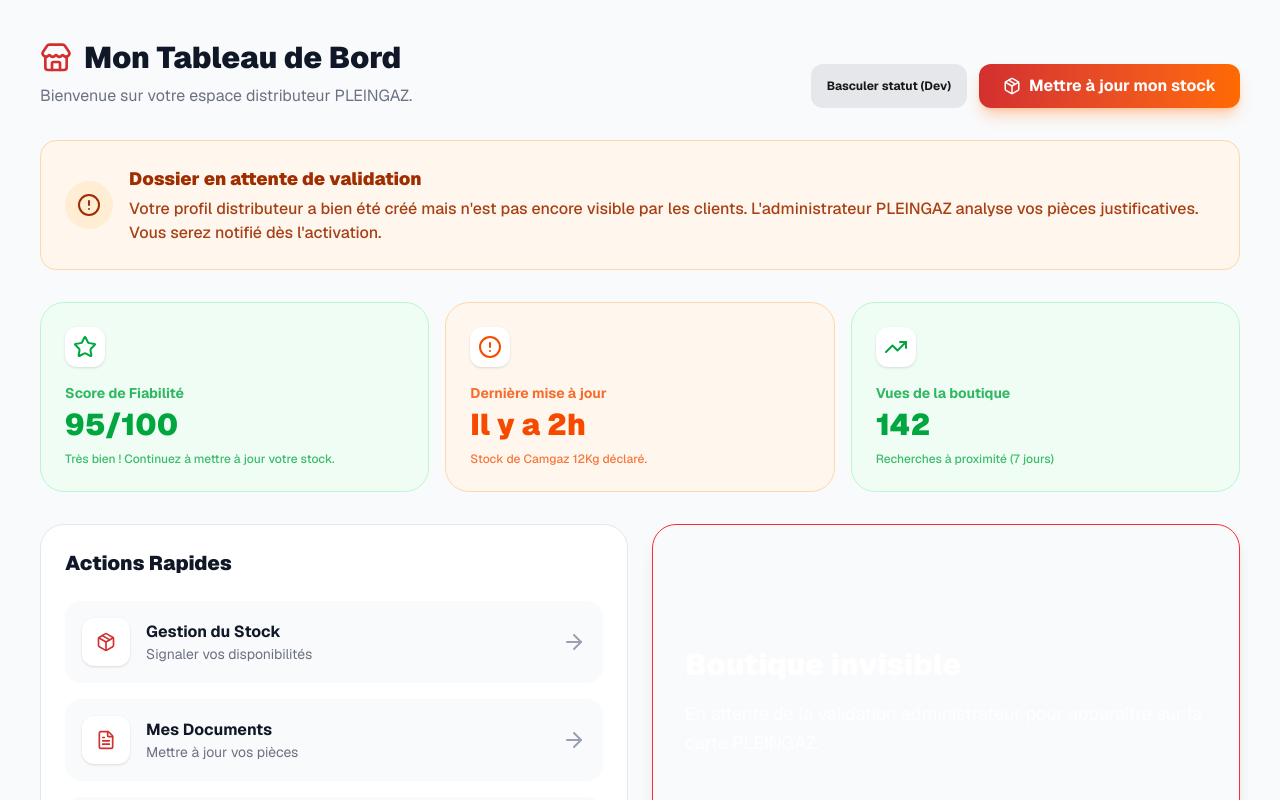
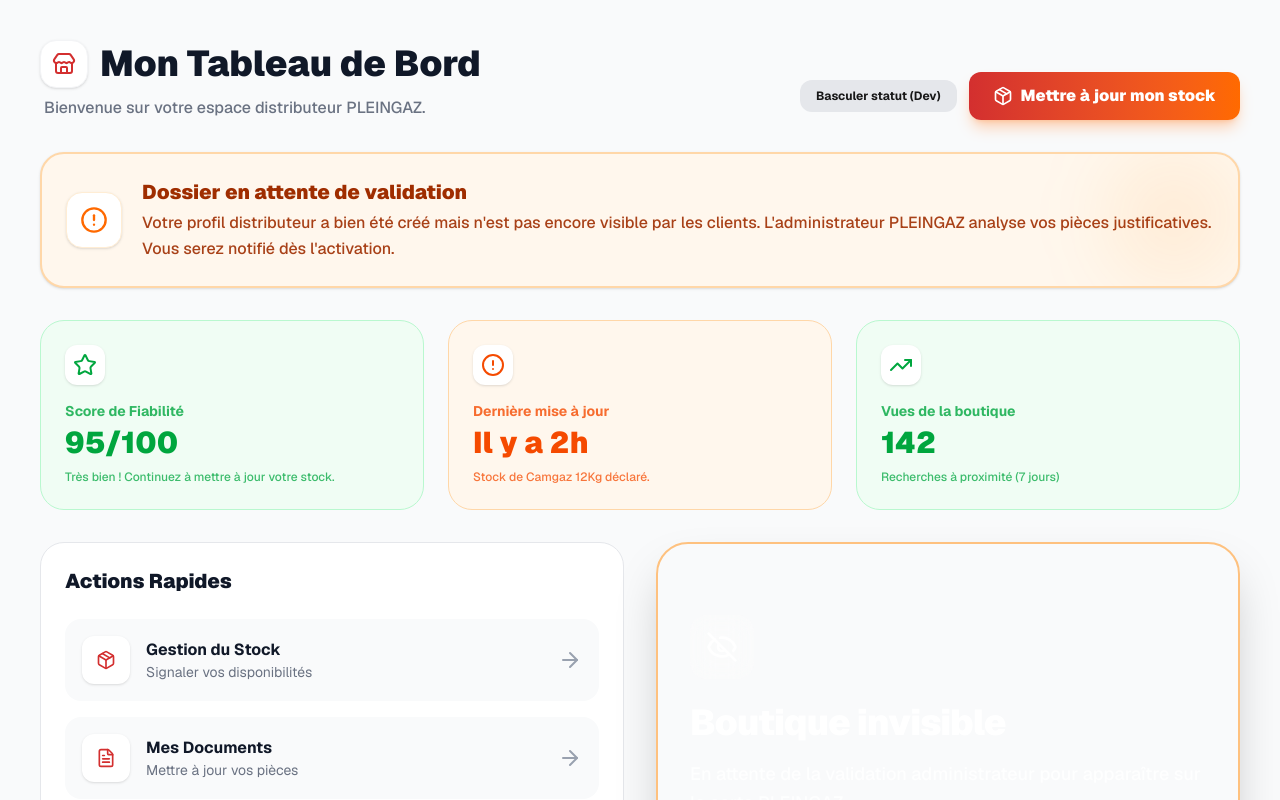
Before and after one commit to durelpro/pleingaz, a Next.js app in the folder apps/web/: page /distributor/dashboard in a window 1280 px wide. Shown: the top 800 px of the page. Built offline with nearby package versions, Linux system fonts and the light colour scheme.

Commit message:
feat(web): add extreme polish, framer-motion, dynamic states, and catalogue to dashboards

```diff
--- a/apps/web/src/app/distributor/dashboard/page.tsx
+++ b/apps/web/src/app/distributor/dashboard/page.tsx
@@ -3,58 +3,86 @@
 import { useState } from 'react';
 import {
   Store, Package, TrendingUp, AlertCircle,
-  MapPin, Star, Settings, FileText, ArrowRight
+  MapPin, Star, Settings, FileText, ArrowRight, EyeOff, Eye
 } from 'lucide-react';
 import Link from 'next/link';
+import { motion } from 'framer-motion';
+
+const containerVariants = {
+  hidden: { opacity: 0 },
+  visible: {
+    opacity: 1,
+    transition: {
+      staggerChildren: 0.1
+    }
+  }
+};
+
+const itemVariants = {
+  hidden: { y: 20, opacity: 0 },
+  visible: { y: 0, opacity: 1, transition: { type: "spring", stiffness: 100 } }
+};
 
 export default function DistributorDashboard() {
   const [status, setStatus] = useState<'PENDING' | 'APPROVED'>('PENDING');
 
   return (
-    <div className="min-h-screen bg-gray-50 dark:bg-neutral-950 p-6 lg:p-10">
-      <div className="max-w-7xl mx-auto space-y-8">
+    <div className="min-h-screen bg-gray-50 dark:bg-neutral-950 p-6 lg:p-10 relative overflow-hidden">
+      {/* Premium Background Blurs */}
+      <div className="absolute top-0 right-0 w-[600px] h-[600px] bg-orange-500/10 rounded-full filter blur-[120px] -z-10 pointer-events-none" />
+      <div className="absolute bottom-0 left-0 w-[400px] h-[400px] bg-red-500/5 rounded-full filter blur-[100px] -z-10 pointer-events-none" />
+
+      <motion.div
+        variants={containerVariants}
+        initial="hidden"
+        animate="visible"
+        className="max-w-7xl mx-auto space-y-8 relative z-10"
+      >
 
         {/* Header */}
-        <div className="flex flex-col md:flex-row justify-between items-start md:items-end gap-4">
+        <motion.div variants={itemVariants} className="flex flex-col md:flex-row justify-between items-start md:items-end gap-4">
           <div>
-            <h1 className="text-3xl font-black text-gray-900 dark:text-white flex items-center gap-3">
-              <Store className="text-pleingaz-red" size={32} />
+            <h1 className="text-3xl md:text-4xl font-black text-gray-900 dark:text-white flex items-center gap-3">
+              <div className="w-12 h-12 bg-white dark:bg-neutral-900 rounded-2xl shadow-sm flex items-center justify-center text-pleingaz-red border border-gray-100 dark:border-neutral-800">
+                <Store size={24} />
+              </div>
               Mon Tableau de Bord
             </h1>
-            <p className="text-gray-500 mt-2">Bienvenue sur votre espace distributeur PLEINGAZ.</p>
+            <p className="text-gray-500 mt-2 font-medium ml-1">Bienvenue sur votre espace distributeur PLEINGAZ.</p>
           </div>
-          <div className="flex gap-3">
+          <div className="flex gap-3 items-center">
             <button
               onClick={() => setStatus(s => s === 'PENDING' ? 'APPROVED' : 'PENDING')}
-              className="px-4 py-2 text-xs font-bold bg-gray-200 dark:bg-neutral-800 rounded-xl"
+              className="px-4 py-2 text-xs font-bold bg-gray-200 dark:bg-neutral-800 rounded-xl hover:bg-gray-300 dark:hover:bg-neutral-700 transition-colors"
             >
               Basculer statut (Dev)
             </button>
-            <Link href="/distributor/inventory" className="flex items-center gap-2 px-6 py-2.5 bg-gradient-to-r from-pleingaz-red to-[#ff6a00] text-white font-bold rounded-xl shadow-lg shadow-orange-500/30 hover:shadow-orange-500/50 hover:-translate-y-0.5 transition-all">
-              <Package size={18} />
+            <Link href="/distributor/inventory" className="flex items-center gap-2 px-6 py-3 bg-gradient-to-r from-pleingaz-red to-[#ff6a00] text-white font-black rounded-xl shadow-lg shadow-orange-500/30 hover:shadow-orange-500/50 hover:scale-[1.02] active:scale-[0.98] transition-all">
+              <Package size={20} />
               Mettre à jour mon stock
             </Link>
           </div>
-        </div>
+        </motion.div>
 
         {/* Status Banner */}
         {status === 'PENDING' && (
-          <div className="bg-orange-50 dark:bg-orange-900/20 border border-orange-200 dark:border-orange-800 p-6 rounded-2xl flex flex-col md:flex-row items-center gap-4 text-orange-800 dark:text-orange-400">
-            <div className="w-12 h-12 bg-orange-100 dark:bg-orange-900/50 rounded-full flex items-center justify-center shrink-0">
-              <AlertCircle size={24} />
+          <motion.div variants={itemVariants} className="bg-orange-50 dark:bg-orange-900/10 border-2 border-orange-200 dark:border-orange-900/30 p-6 rounded-3xl flex flex-col md:flex-row items-center gap-5 text-orange-800 dark:text-orange-400 shadow-sm relative overflow-hidden">
+            <div className="absolute top-0 right-0 w-32 h-32 bg-orange-400/10 rounded-full blur-2xl pointer-events-none" />
+            <div className="w-14 h-14 bg-white dark:bg-neutral-900 shadow-sm rounded-2xl flex items-center justify-center shrink-0 border border-orange-100 dark:border-orange-900/50">
+              <AlertCircle size={28} className="text-orange-500" />
             </div>
-            <div>
-              <h3 className="font-black text-lg">Dossier en attente de validation</h3>
-              <p className="font-medium opacity-90 mt-1">
+            <div className="z-10">
+              <h3 className="font-black text-xl mb-1">Dossier en attente de validation</h3>
+              <p className="font-medium opacity-90 leading-relaxed">
                 Votre profil distributeur a bien été créé mais n'est pas encore visible par les clients.
                 L'administrateur PLEINGAZ analyse vos pièces justificatives. Vous serez notifié dès l'activation.
               </p>
             </div>
-          </div>
+          </motion.div>
         )}
 
         {/* Actionable Insights */}
-        <div className="grid grid-cols-1 md:grid-cols-3 gap-4">
+        <motion.div variants={itemVariants} className="grid grid-cols-1 md:grid-cols-3 gap-6">
           <InsightCard
             title="Score de Fiabilité"
             value="95/100"
@@ -76,10 +104,10 @@ export default function DistributorDashboard() {
             icon={<TrendingUp />}
             alert="GOOD"
           />
-        </div>
+        </motion.div>
 
         {/* Quick Access Menu */}
-        <div className="grid grid-cols-1 md:grid-cols-2 gap-6">
+        <motion.div variants={itemVariants} className="grid grid-cols-1 md:grid-cols-2 gap-8">
           <div className="bg-white dark:bg-neutral-900 border border-gray-200 dark:border-neutral-800 rounded-3xl p-6">
             <h3 className="font-black text-xl text-gray-900 dark:text-white mb-6">Actions Rapides</h3>
             <div className="space-y-4">
@@ -124,28 +152,38 @@ export default function DistributorDashboard() {
             </div>
           </div>
 
-          <div className={`border rounded-3xl p-8 text-white flex flex-col justify-center shadow-lg transition-colors \${status === 'APPROVED' ? 'bg-gradient-to-br from-pleingaz-red to-red-600 border-red-500 shadow-orange-500/20' : 'bg-gray-400 dark:bg-neutral-800 border-gray-300 dark:border-neutral-700'}`}>
-            <h3 className="font-black text-3xl mb-4">
+          <div className={`relative overflow-hidden border-2 rounded-[2rem] p-8 text-white flex flex-col justify-center shadow-2xl transition-colors duration-500 \${status === 'APPROVED' ? 'bg-gradient-to-br from-pleingaz-red to-[#ff6a00] border-orange-400/50 shadow-orange-500/20' : 'bg-gray-400 dark:bg-neutral-800 border-gray-300 dark:border-neutral-700'}`}>
+            <div className="absolute top-0 right-0 w-64 h-64 bg-white/10 rounded-full blur-3xl pointer-events-none" />
+
+            <div className="z-10">
+              <div className="w-16 h-16 bg-white/20 backdrop-blur-md rounded-2xl flex items-center justify-center mb-6">
+                {status === 'APPROVED' ? <Eye size={32} /> : <EyeOff size={32} />}
+              </div>
+              <h3 className="font-black text-3xl md:text-4xl mb-4 tracking-tight">
                 {status === 'APPROVED' ? 'Votre boutique est visible !' : 'Boutique invisible'}
               </h3>
-            <p className="text-white/90 text-lg mb-6 leading-relaxed">
+              <p className="text-white/90 text-lg mb-8 leading-relaxed font-medium">
                 {status === 'APPROVED'
                   ? 'Les clients autour de vous peuvent vous trouver et voir vos disponibilités. Mettez à jour votre stock quotidiennement pour conserver un score de fiabilité élevé.'
                   : 'En attente de la validation administrateur pour apparaître sur la carte PLEINGAZ.'
                 }
               </p>
               {status === 'APPROVED' && (
-              <div className="p-4 bg-white/10 rounded-2xl backdrop-blur-sm border border-white/20">
-                <p className="font-bold">Astuce Pro 💡</p>
-                <p className="text-sm text-white/80 mt-1">
+                <div className="p-5 bg-white/10 rounded-2xl backdrop-blur-md border border-white/20 flex gap-4 items-center">
+                  <div className="text-3xl">💡</div>
+                  <div>
+                    <p className="font-black tracking-wide uppercase text-xs text-white/80 mb-1">Astuce Pro</p>
+                    <p className="text-sm text-white font-medium">
                       Une mise à jour le matin à 8h attire 3x plus de clients dans la journée.
                     </p>
+                  </div>
                 </div>
               )}
             </div>
           </div>
+        </motion.div>
 
-      </div>
+      </motion.div>
     </div>
   );
 }
--- a/apps/web/src/app/distributor/inventory/page.tsx
+++ b/apps/web/src/app/distributor/inventory/page.tsx
@@ -1,17 +1,31 @@
 import InventoryList from '@/components/distributor/InventoryList';
 import Link from 'next/link';
-import { ArrowLeft } from 'lucide-react';
+import { ArrowLeft, PackageCheck } from 'lucide-react';
 
 export default function InventoryPage() {
   return (
-    <div className="min-h-screen bg-gray-50 dark:bg-neutral-950 py-12 px-4">
+    <div className="min-h-screen bg-gray-50 dark:bg-neutral-950 py-12 px-4 relative overflow-hidden">
+      {/* Decorative background elements */}
+      <div className="absolute top-0 left-0 w-full h-96 bg-gradient-to-b from-orange-100/50 to-transparent dark:from-orange-900/10 -z-10" />
+
       <div className="max-w-4xl mx-auto mb-10">
-        <Link href="/distributor/dashboard" className="inline-flex items-center gap-2 text-gray-500 hover:text-pleingaz-red transition-colors font-semibold mb-6">
-          <ArrowLeft size={20} />
+        <Link
+          href="/distributor/dashboard"
+          className="inline-flex items-center gap-2 px-5 py-2.5 bg-white dark:bg-neutral-900 text-gray-700 dark:text-gray-300 rounded-xl shadow-sm border border-gray-200 dark:border-neutral-800 hover:border-pleingaz-red hover:text-pleingaz-red dark:hover:text-pleingaz-red transition-all font-bold mb-8 group"
+        >
+          <ArrowLeft size={20} className="group-hover:-translate-x-1 transition-transform" />
           Retour au tableau de bord
         </Link>
-        <h1 className="text-3xl font-extrabold text-gray-900 dark:text-white">Mon Stock 📦</h1>
-        <p className="text-gray-500 mt-2">Mettez à jour vos disponibilités en un clic. Vos clients comptent sur vous !</p>
+
+        <div className="flex items-center gap-4">
+          <div className="w-16 h-16 bg-white dark:bg-neutral-900 shadow-[0_8px_30px_rgb(0,0,0,0.04)] rounded-2xl flex items-center justify-center text-pleingaz-red">
+            <PackageCheck size={32} />
+          </div>
+          <div>
+            <h1 className="text-3xl md:text-4xl font-black text-gray-900 dark:text-white tracking-tight">Mon Stock</h1>
+            <p className="text-gray-500 mt-1 font-medium">Mettez à jour vos disponibilités en un clic. Vos clients comptent sur vous !</p>
+          </div>
+        </div>
       </div>
 
       <InventoryList />
```
Also changed, not shown: apps/web/src/app/admin/dashboard/page.tsx (+118 -17 lines). Lines whose indentation alone changed are shown as unchanged.
